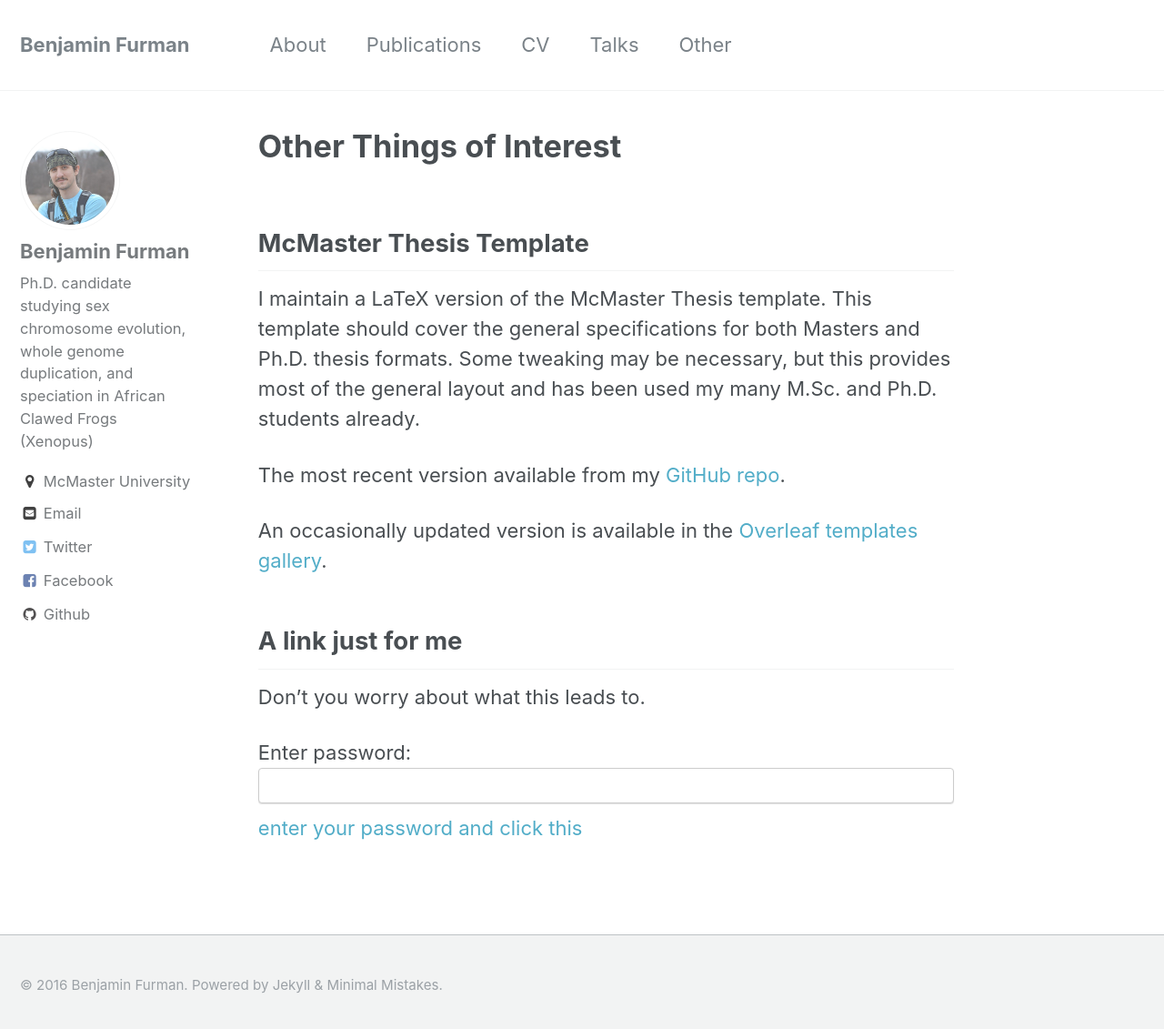
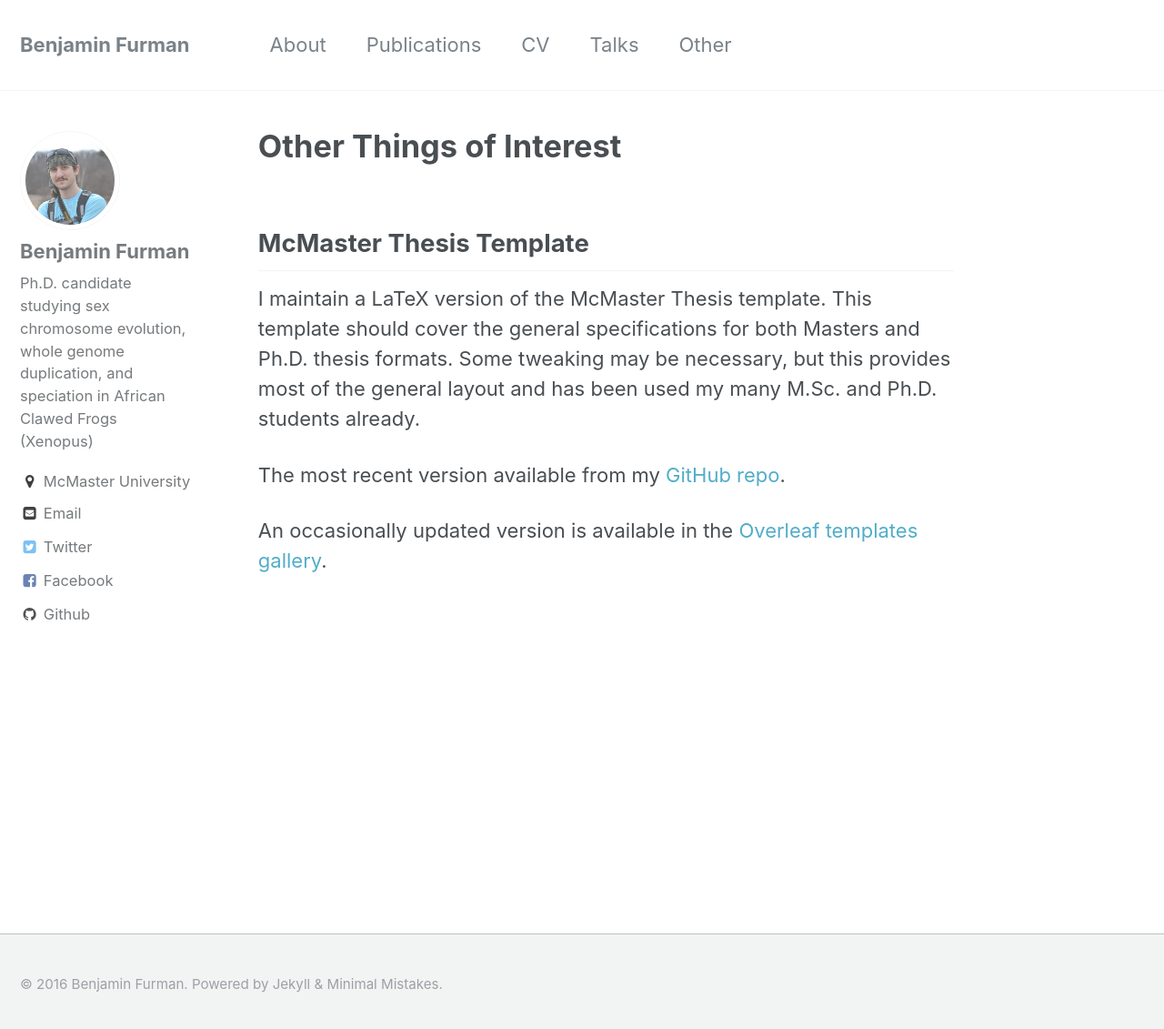
Before and after one commit to benjaminfurman/benjaminfurman.github.io, a Jekyll site: the page built from _pages/other.md, in a window 1280 px wide and 1138 px high. Shown: the top 1131 px of the window at 91% size. Built offline with Jekyll 4.4.1, drawn with Linux system fonts in a browser that asks for light colours.

Commit message:
Nah, moved password back to home page.

```diff
--- a/_pages/other.md
+++ b/_pages/other.md
@@ -10,23 +10,3 @@ I maintain a LaTeX version of the McMaster Thesis template. This template should
 The most recent version available from my [GitHub repo](https://github.com/benjaminfurman/McMaster_Thesis_Template).
 
 An occasionally updated version is available in the [Overleaf templates gallery](https://www.overleaf.com/latex/templates/mcmaster-thesis-example/bjccppctqwgt#.V_wpQNxD9E4).
-
-
-## A link just for me
-
-Don't you worry about what this leads to.
-
-<body>
-Enter password: <input id='password' type='text'  />
-<a href="/_pages/test_protected/" onclick="javascript:return validatePass()">enter your password and click this</a>
-<script>
-function validatePass(){
-    if(document.getElementById('password').value == 'yourBussinessCardPassword'){
-        return true;
-    }else{
-        alert('wrong password!!');
-        return false;
-    }
-}
-</script>
-</body>
```
Also changed, not shown: index.html (+30 -0 lines).
